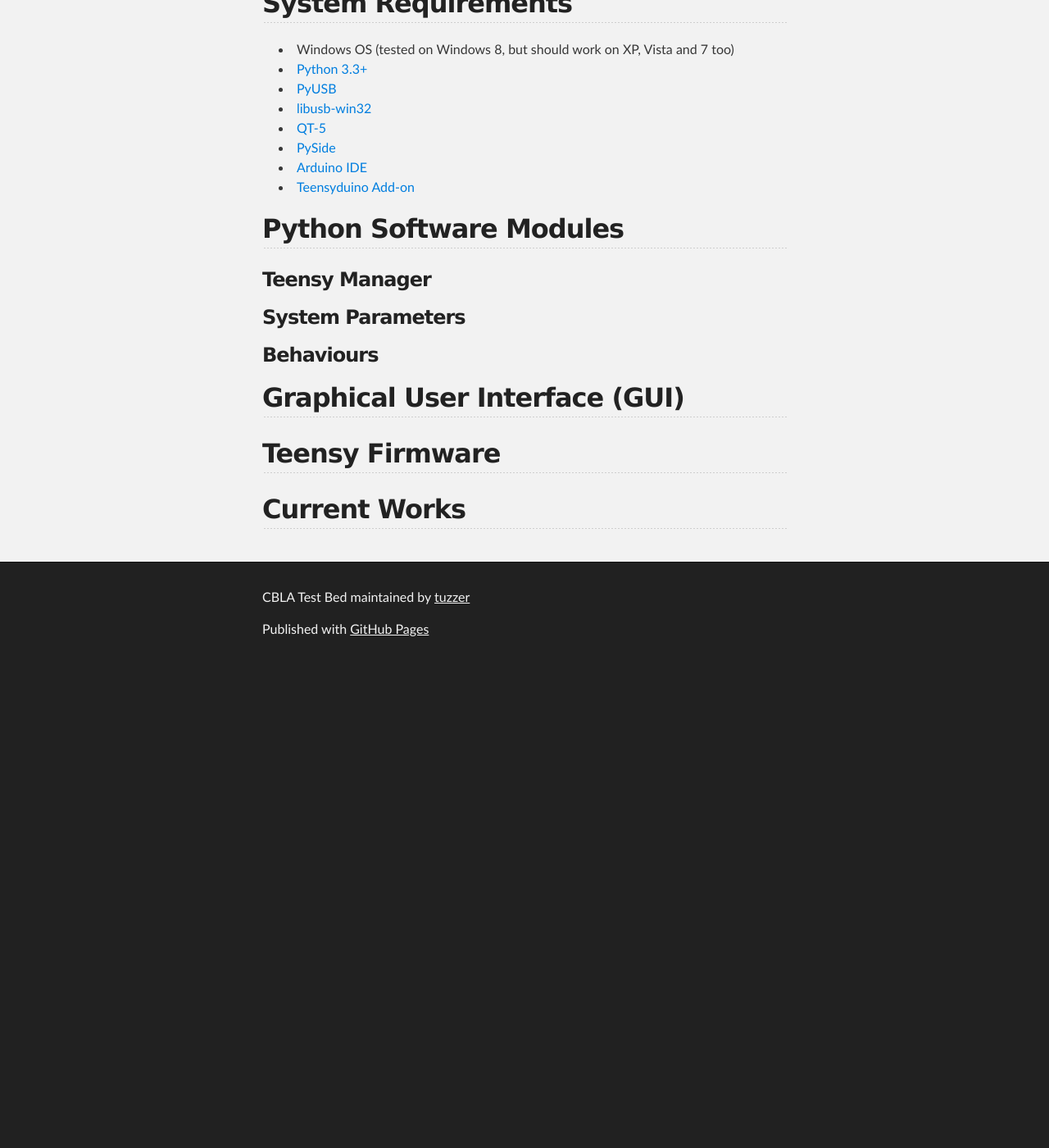
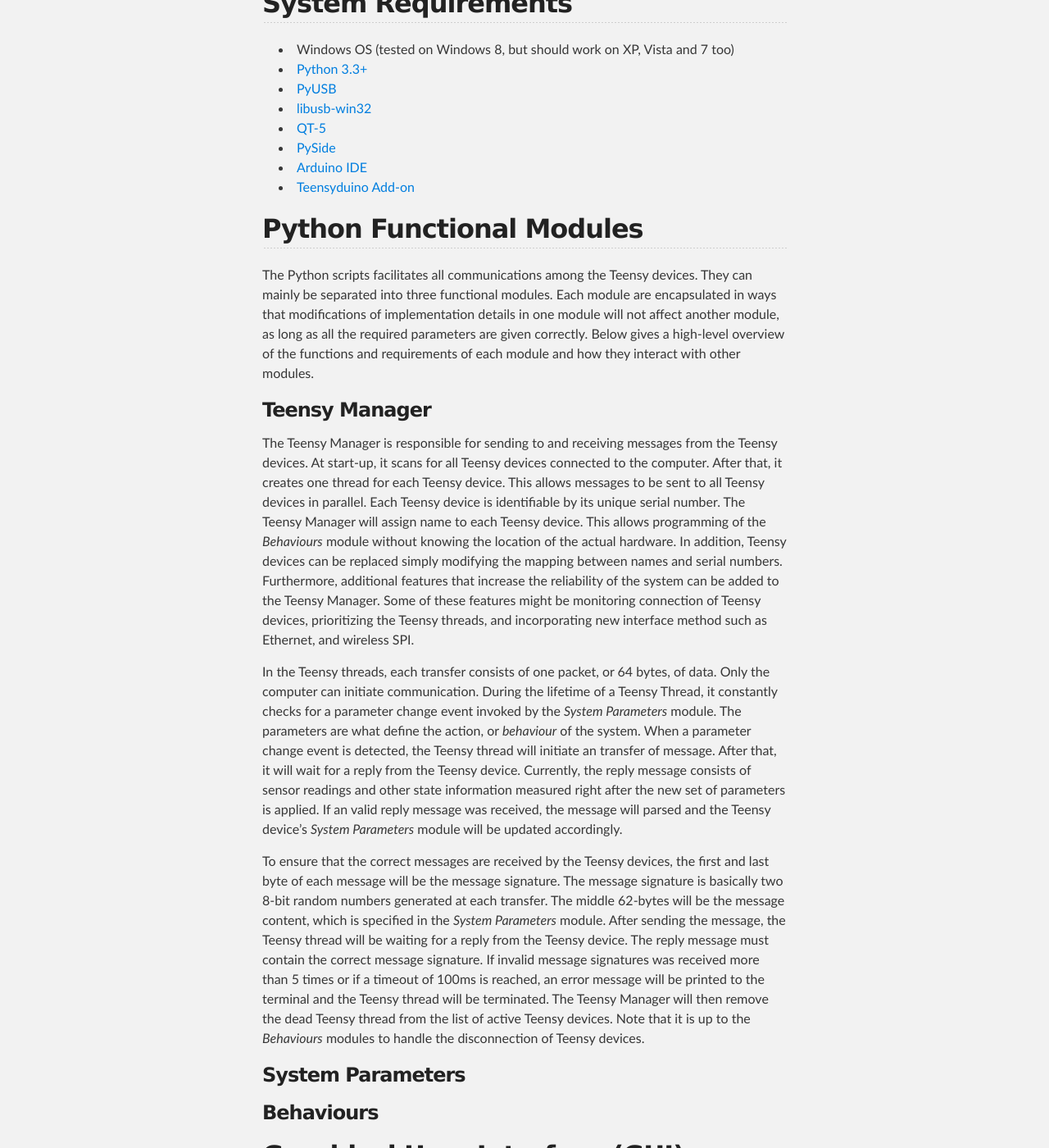
Before and after one commit to MattChanTK/Hylozoic-Series-3, a Jekyll site: the page built from index.md, in a window 1280 px wide and 1400 px high, scrolled down 862 px. Shown: the whole window at 82% size. Built offline with Jekyll 4.4.1, drawn with Linux system fonts in a browser that asks for light colours; Markdown is read by kramdown in place of the engine named in the settings; before the commit the page ends 1676 px from its top, so only the background shows below that.

Commit message:
added a (not proofread) description of the Teensy Manager

```diff
--- a/index.md
+++ b/index.md
@@ -24,9 +24,22 @@
 * [Teensyduino Add-on](https://www.pjrc.com/teensy/td_download.html)
 
 
-## Python Software Modules
+## Python Functional Modules
+
+The Python scripts facilitates all communications among the Teensy devices. They can mainly be separated into three functional modules. Each module are encapsulated in ways that modifications of implementation details in one module will not affect another module, as long as all the required parameters are given correctly.
+Below gives a high-level overview of the functions and requirements of each module and how they interact with other modules.
 
 ### Teensy Manager
+
+The Teensy Manager is responsible for sending to and receiving messages from the Teensy devices. At start-up, it scans for all Teensy devices connected to the computer. After that, it creates one thread for each Teensy device. This allows messages to be sent to all Teensy devices in parallel.
+Each Teensy device is identifiable by its unique serial number. The Teensy Manager will assign name to each Teensy device. This allows programming of the _Behaviours_ module without knowing the location of the actual hardware. In addition, Teensy devices can be replaced simply modifying the mapping between names and serial numbers.
+Furthermore, additional features that increase the reliability of the system can be added to the Teensy Manager. Some of these features might be monitoring connection of Teensy devices, prioritizing the Teensy threads, and incorporating new interface method such as Ethernet, and wireless SPI.
+
+In the Teensy threads, each transfer consists of one packet, or 64 bytes, of data. Only the computer can initiate communication. During the lifetime of a Teensy Thread, it constantly checks for a parameter change event invoked by the _System Parameters_ module. The parameters are what define the action, or _behaviour_ of the system. When a parameter change event is detected, the Teensy thread will initiate an transfer of message. After that, it will wait for a reply from the Teensy device. Currently, the reply message consists of sensor readings and other state information measured right after the new set of parameters is applied. If an valid reply message was received, the message will parsed and the Teensy device's _System Parameters_ module will be updated accordingly.
+
+To ensure that the correct messages are received by the Teensy devices, the first and last byte of each message will be the message signature. The message signature is basically two 8-bit random numbers generated at each transfer. The middle 62-bytes will be the message content, which is specified in the _System Parameters_ module. After sending the message, the Teensy thread will be waiting for a reply from the Teensy device. The reply message must contain the correct message signature. If invalid message signatures was received more than 5 times or if a timeout of 100ms is reached, an error message will be printed to the terminal and the Teensy thread will be terminated. The Teensy Manager will then remove the dead Teensy thread from the list of active Teensy devices. Note that it is up to the _Behaviours_ modules to handle the disconnection of Teensy devices.
+
+
 
 ### System Parameters
 
```
